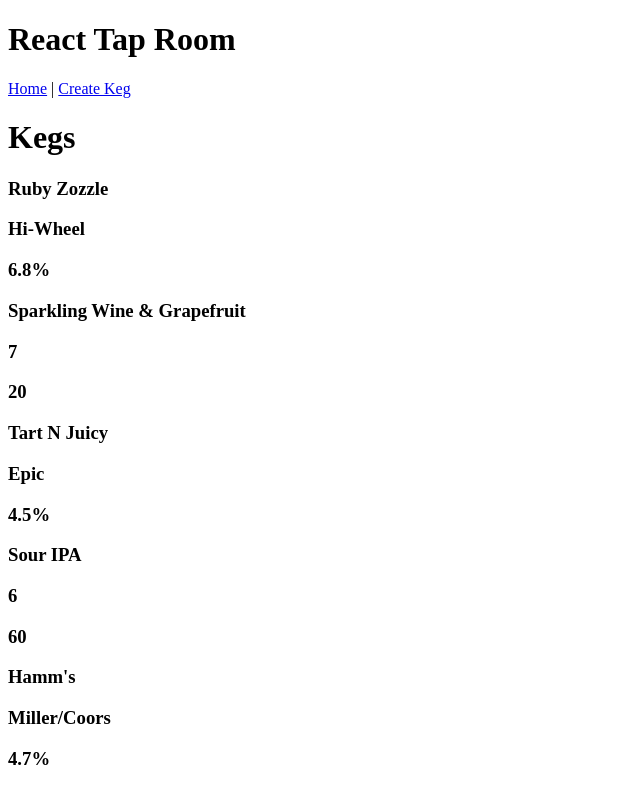
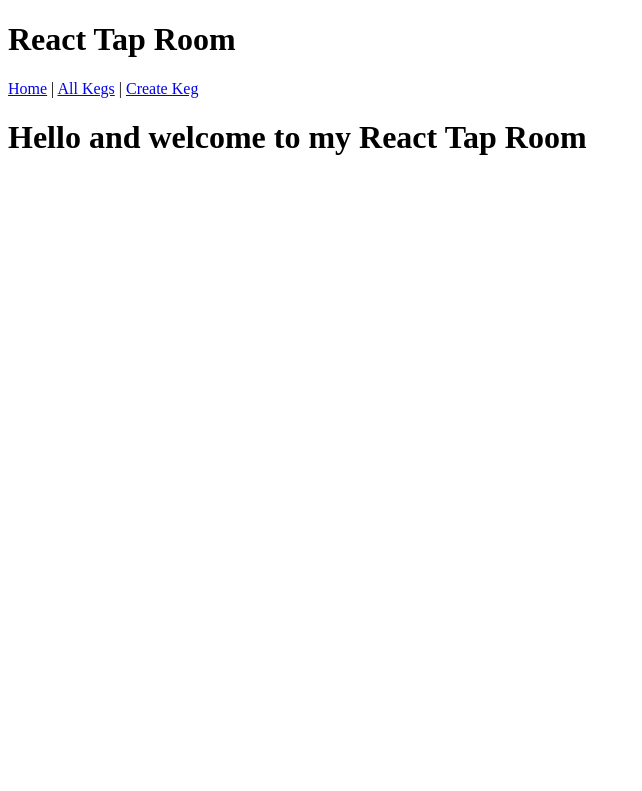
Before and after one commit to kevinahn7/react-tap-room, a React app: page /#/ in a window 1280 px wide. Shown: the top 791 px of the page, without its empty margins (0-642 px from the left). Built offline with nearby package versions, Linux system fonts and the light colour scheme.

Commit message:
Add new home component

```diff
--- a/src/components/App.jsx
+++ b/src/components/App.jsx
@@ -1,6 +1,7 @@
 import React from "react";
 import Kegs from './Kegs';
 import Error404 from './Error404';
+import Home from './Home';
 import { Switch, Route, Link } from 'react-router-dom';
 import NewKeg from './NewKeg';
 
@@ -72,11 +73,12 @@ class App extends React.Component {
     return (
       <div>
         <h1>React Tap Room</h1>
-        <Link to="/">Home</Link> | <Link to="/newkeg">Create Keg</Link>
+        <Link to="/">Home</Link> | <Link to="/kegs">All Kegs</Link> | <Link to="/newkeg">Create Keg</Link>
         <Switch>
-        <Route exact path='/' render={()=><Kegs kegs={this.state.masterKegList} />}  />
-        <Route path='/newkeg' render={()=><NewKeg onNewKegCreation={this.handleAddingNewKegToList} />} />
-        <Route component={Error404} />
+          <Route exact path='/' component={Home} />
+          <Route exact path='/kegs' render={()=><Kegs kegs={this.state.masterKegList} />}  />
+          <Route path='/newkeg' render={()=><NewKeg onNewKegCreation={this.handleAddingNewKegToList} />} />
+          <Route component={Error404} />
         </Switch>
       </div>
     );
--- /dev/null
+++ b/src/components/Home.jsx
@@ -0,0 +1,12 @@
+import React from 'react';
+
+function Home() {
+
+	return(
+		<div>
+			<h1>Hello and welcome to my React Tap Room</h1>
+		</div>
+	)
+}
+
+export default Home;
```
